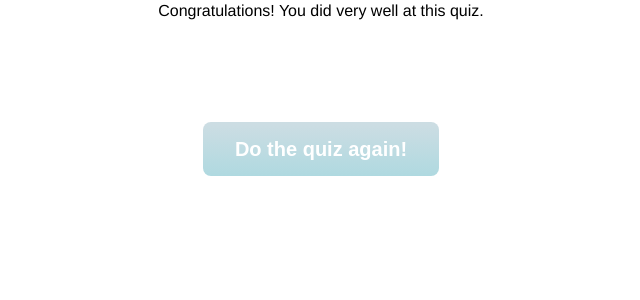
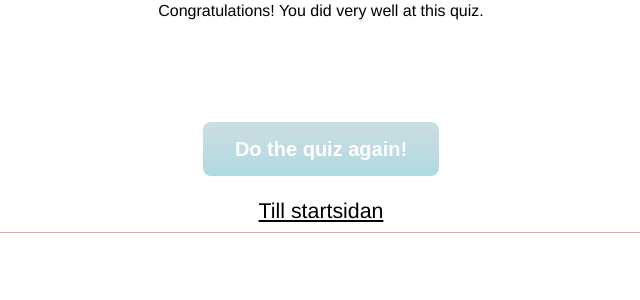
Before and after one commit to elisabettie/quizsite, a Django app: page /quiz/fotboll/completed/ in a window 1280 px wide. Shown: the part 172-472 px from the top of the page, without its empty margins (319-959 px from the left). Run offline with Django 3.2, Linux system fonts and the light colour scheme.

Commit message:
alla övningar färdiga

```diff
--- a/quiz/templates/quiz/fragesida.html
+++ b/quiz/templates/quiz/fragesida.html
@@ -21,6 +21,8 @@
 	<h1>Who didn't live at the same time?</h1>
 	<h2>(click on the image that don't belong in the mix)</h2>
 	<a href="quizkampen.html" class="myButton">Exit quiz</a>
+
+	<p><a href="{% url "completed_page" quiz_slug %}">Nästa</a></p>
 </br>
 <!---
 <div class="tabell">
--- a/quiz/templates/quiz/resultatsida.html
+++ b/quiz/templates/quiz/resultatsida.html
@@ -17,6 +17,7 @@
 	</br></br><br>
 	<a href="fragesida.html" class="myStartoverButton">Do the quiz again!</a>
 	</br>
+<p><a href="{% url "start_page" %}">Till startsidan</a></p>
 <!---
 <div class="tabell">
 	<div class="row">
```
